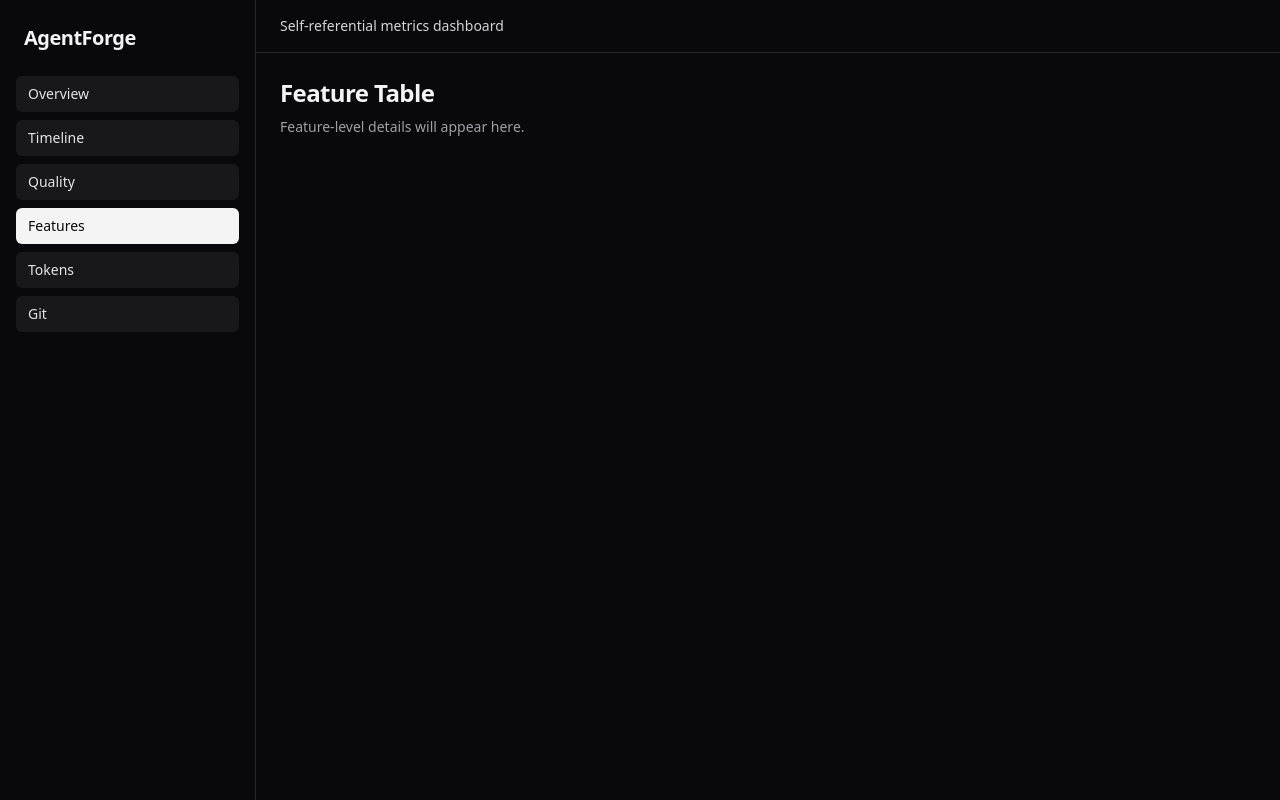
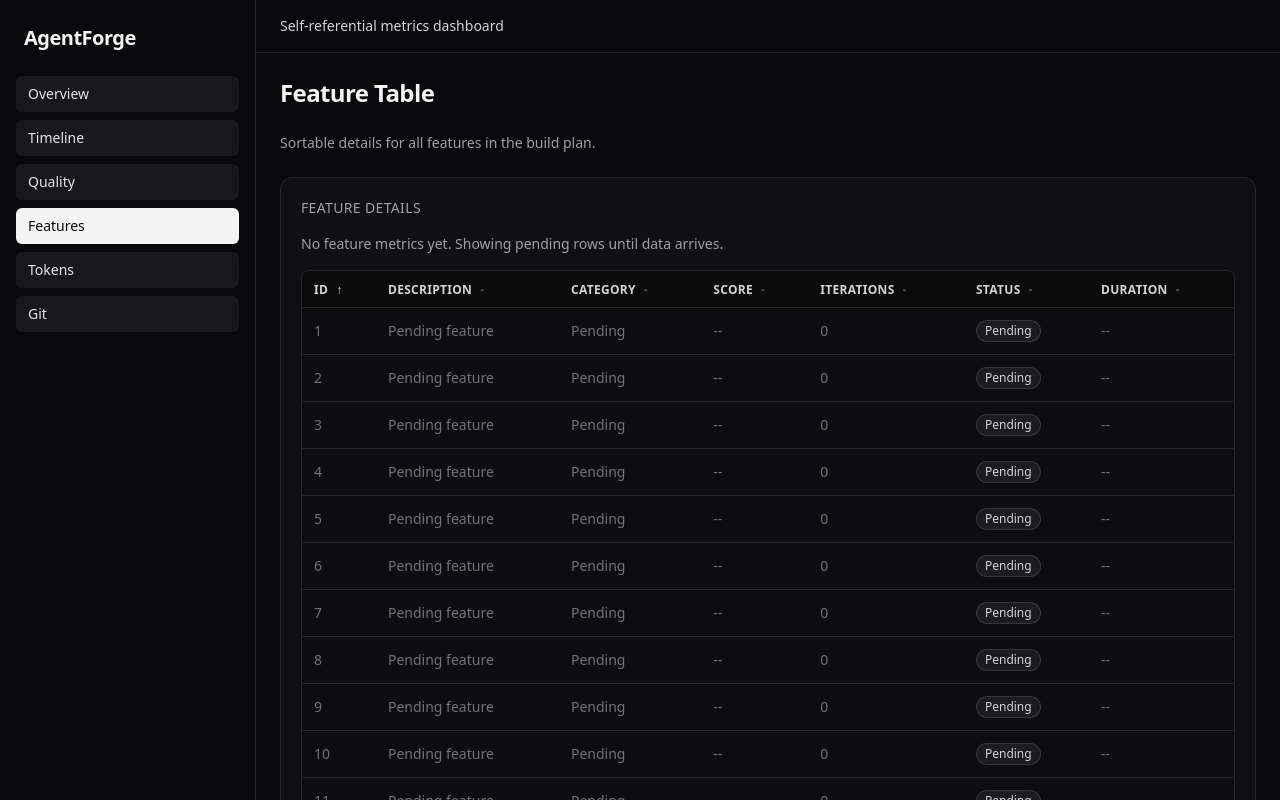
Before and after one commit to bshyong158/AgentForge, a Next.js app: page /features in a window 1280 px wide. Shown: the top 800 px of the page. Built offline with nearby package versions, Linux system fonts and the light colour scheme.

Commit message:
feat(#19): Sortable data table of all 30 features showing columns: ID,  (score: 10/10, 1 attempts)

```diff
--- a/feature_list.json
+++ b/feature_list.json
@@ -131,7 +131,7 @@
     "category": "features",
     "description": "Sortable data table of all 30 features showing columns: ID, description (truncated), category, score, iterations, status, duration. Click column header to sort.",
     "verify": "Table renders all 30 rows (pending features show as gray), clicking headers sorts ascending/descending",
-    "passes": false
+    "passes": true
   },
   {
     "id": 20,
--- a/src/app/features/page.tsx
+++ b/src/app/features/page.tsx
@@ -1,8 +1,11 @@
+import { FeatureTable } from "../../components/FeatureTable";
+
 export default function FeaturesPage() {
   return (
-    <section className="space-y-2">
+    <section className="space-y-6">
       <h2 className="text-2xl font-semibold tracking-tight">Feature Table</h2>
-      <p className="text-sm text-zinc-400">Feature-level details will appear here.</p>
+      <p className="text-sm text-zinc-400">Sortable details for all features in the build plan.</p>
+      <FeatureTable />
     </section>
   );
 }
--- /dev/null
+++ b/src/components/FeatureTable.tsx
@@ -0,0 +1,287 @@
+"use client";
+
+import { useMemo, useState } from "react";
+import { type FeatureStatus, type MetricsFeature, useMetrics } from "../hooks/useMetrics";
+
+type SortKey = "id" | "description" | "category" | "score" | "iterations" | "status" | "duration";
+type SortDirection = "asc" | "desc";
+
+interface FeatureTableRow {
+  id: number;
+  description: string;
+  category: string;
+  score: number | null;
+  iterations: number;
+  status: FeatureStatus;
+  durationMinutes: number | null;
+}
+
+interface SortState {
+  key: SortKey;
+  direction: SortDirection;
+}
+
+const DEFAULT_SORT: SortState = {
+  key: "id",
+  direction: "asc",
+};
+
+const STATUS_ORDER: Record<FeatureStatus, number> = {
+  passed: 0,
+  skipped: 1,
+  pending: 2,
+};
+
+const TABLE_COLUMNS: Array<{ key: SortKey; label: string }> = [
+  { key: "id", label: "ID" },
+  { key: "description", label: "Description" },
+  { key: "category", label: "Category" },
+  { key: "score", label: "Score" },
+  { key: "iterations", label: "Iterations" },
+  { key: "status", label: "Status" },
+  { key: "duration", label: "Duration" },
+];
+
+function isValidScore(score: number): boolean {
+  return Number.isFinite(score) && score >= 0 && score <= 10;
+}
+
+function readDurationMinutes(feature: MetricsFeature): number | null {
+  const startedMs = Date.parse(feature.started_at);
+  const completedMs = Date.parse(feature.completed_at);
+
+  if (Number.isFinite(startedMs) && Number.isFinite(completedMs)) {
+    const diffMs = completedMs - startedMs;
+    if (diffMs >= 0) {
+      return diffMs / 60_000;
+    }
+  }
+
+  const attemptsDurationSec = feature.attempts.reduce((sum, attempt) => sum + attempt.duration_sec, 0);
+  if (attemptsDurationSec > 0) {
+    return attemptsDurationSec / 60;
+  }
+
+  return null;
+}
+
+function buildRows(features: MetricsFeature[], totalFeatures: number): FeatureTableRow[] {
+  const featuresById = new Map<number, MetricsFeature>();
+  for (const feature of features) {
+    featuresById.set(feature.id, feature);
+  }
+
+  const rows: FeatureTableRow[] = [];
+  for (let id = 1; id <= totalFeatures; id += 1) {
+    const feature = featuresById.get(id);
+    if (!feature) {
+      rows.push({
+        id,
+        description: "Pending feature",
+        category: "pending",
+        score: null,
+        iterations: 0,
+        status: "pending",
+        durationMinutes: null,
+      });
+      continue;
+    }
+
+    rows.push({
+      id,
+      description: feature.description || "No description available",
+      category: feature.category || "unknown",
+      score: isValidScore(feature.final_score) ? feature.final_score : null,
+      iterations: feature.attempts.length,
+      status: feature.status,
+      durationMinutes: readDurationMinutes(feature),
+    });
+  }
+
+  return rows;
+}
+
+function compareNullableNumber(a: number | null, b: number | null): number {
+  if (a === null && b === null) {
+    return 0;
+  }
+  if (a === null) {
+    return 1;
+  }
+  if (b === null) {
+    return -1;
+  }
+  return a - b;
+}
+
+function compareRows(a: FeatureTableRow, b: FeatureTableRow, key: SortKey): number {
+  switch (key) {
+    case "id":
+      return a.id - b.id;
+    case "description":
+      return a.description.localeCompare(b.description);
+    case "category":
+      return a.category.localeCompare(b.category);
+    case "score":
+      return compareNullableNumber(a.score, b.score);
+    case "iterations":
+      return a.iterations - b.iterations;
+    case "status":
+      return STATUS_ORDER[a.status] - STATUS_ORDER[b.status];
+    case "duration":
+      return compareNullableNumber(a.durationMinutes, b.durationMinutes);
+    default:
+      return 0;
+  }
+}
+
+function getStatusClasses(status: FeatureStatus): string {
+  if (status === "passed") {
+    return "bg-emerald-500/20 text-emerald-300 border-emerald-400/30";
+  }
+
+  if (status === "skipped") {
+    return "bg-amber-500/20 text-amber-200 border-amber-400/30";
+  }
+
+  return "bg-zinc-700/30 text-zinc-300 border-zinc-500/30";
+}
+
+function formatStatus(status: FeatureStatus): string {
+  if (status === "passed") {
+    return "Passed";
+  }
+
+  if (status === "skipped") {
+    return "Skipped";
+  }
+
+  return "Pending";
+}
+
+function formatDurationMinutes(durationMinutes: number | null): string {
+  if (durationMinutes === null) {
+    return "--";
+  }
+
+  return `${durationMinutes.toFixed(1)}m`;
+}
+
+function SortIndicator({ active, direction }: { active: boolean; direction: SortDirection }) {
+  if (!active) {
+    return <span className="text-zinc-600">-</span>;
+  }
+
+  return <span>{direction === "asc" ? "↑" : "↓"}</span>;
+}
+
+export function FeatureTable() {
+  const { data, isLoading, error } = useMetrics();
+  const [sortState, setSortState] = useState<SortState>(DEFAULT_SORT);
+
+  const totalFeatures = data.meta.total_features > 0 ? data.meta.total_features : 30;
+  const rows = useMemo(() => buildRows(data.features, totalFeatures), [data.features, totalFeatures]);
+
+  const sortedRows = useMemo(() => {
+    const nextRows = [...rows];
+    nextRows.sort((a, b) => {
+      const result = compareRows(a, b, sortState.key);
+      if (result !== 0) {
+        return sortState.direction === "asc" ? result : -result;
+      }
+      return a.id - b.id;
+    });
+    return nextRows;
+  }, [rows, sortState.direction, sortState.key]);
+
+  const hasMetricsRows = data.features.length > 0;
+
+  const handleSort = (key: SortKey) => {
+    setSortState((previous) => {
+      if (previous.key === key) {
+        return {
+          key,
+          direction: previous.direction === "asc" ? "desc" : "asc",
+        };
+      }
+
+      return {
+        key,
+        direction: "asc",
+      };
+    });
+  };
+
+  return (
+    <section className="rounded-xl border border-zinc-800 bg-zinc-900/50 p-5" aria-label="Feature table">
+      <div className="mb-4 flex items-center justify-between gap-3">
+        <h3 className="text-sm font-medium uppercase tracking-wide text-zinc-400">Feature details</h3>
+      </div>
+
+      {isLoading && <p className="mb-4 text-sm text-zinc-400">Loading metrics...</p>}
+      {!isLoading && error && <p className="mb-4 text-sm text-amber-300">Using empty metrics data.</p>}
+      {!isLoading && !hasMetricsRows && (
+        <p className="mb-4 text-sm text-zinc-400">No feature metrics yet. Showing pending rows until data arrives.</p>
+      )}
+
+      <div className="overflow-x-auto rounded-lg border border-zinc-800">
+        <table className="min-w-full divide-y divide-zinc-800 text-sm">
+          <thead className="bg-zinc-950/70">
+            <tr>
+              {TABLE_COLUMNS.map((column) => {
+                const isActiveColumn = sortState.key === column.key;
+
+                return (
+                  <th key={column.key} scope="col" className="px-3 py-2 text-left">
+                    <button
+                      type="button"
+                      className="inline-flex items-center gap-2 text-xs font-semibold uppercase tracking-wide text-zinc-300 transition-colors hover:text-zinc-100"
+                      onClick={() => handleSort(column.key)}
+                    >
+                      <span>{column.label}</span>
+                      <SortIndicator
+                        active={isActiveColumn}
+                        direction={isActiveColumn ? sortState.direction : "asc"}
+                      />
+                    </button>
+                  </th>
+                );
+              })}
+            </tr>
+          </thead>
+          <tbody className="divide-y divide-zinc-800">
+            {sortedRows.map((row) => {
+              const isPending = row.status === "pending";
+              const rowTextColor = isPending ? "text-zinc-500" : "text-zinc-200";
+              const rowBackground = isPending ? "bg-zinc-950/40" : "bg-zinc-950/10";
+
+              return (
+                <tr key={row.id} className={rowBackground}>
+                  <td className={`px-3 py-3 tabular-nums ${rowTextColor}`}>{row.id}</td>
+                  <td className={`max-w-xs px-3 py-3 ${rowTextColor}`}>
+                    <p className="truncate" title={row.description}>
+                      {row.description}
+                    </p>
+                  </td>
+                  <td className={`px-3 py-3 capitalize ${rowTextColor}`}>{row.category}</td>
+                  <td className={`px-3 py-3 tabular-nums ${rowTextColor}`}>
+                    {row.score === null ? "--" : row.score.toFixed(1)}
+                  </td>
+                  <td className={`px-3 py-3 tabular-nums ${rowTextColor}`}>{row.iterations}</td>
+                  <td className="px-3 py-3">
+                    <span className={`inline-flex rounded-full border px-2 py-0.5 text-xs ${getStatusClasses(row.status)}`}>
+                      {formatStatus(row.status)}
+                    </span>
+                  </td>
+                  <td className={`px-3 py-3 tabular-nums ${rowTextColor}`}>
+                    {formatDurationMinutes(row.durationMinutes)}
+                  </td>
+                </tr>
+              );
+            })}
+          </tbody>
+        </table>
+      </div>
+    </section>
+  );
+}
```
Also changed, not shown: claude-progress.txt.
